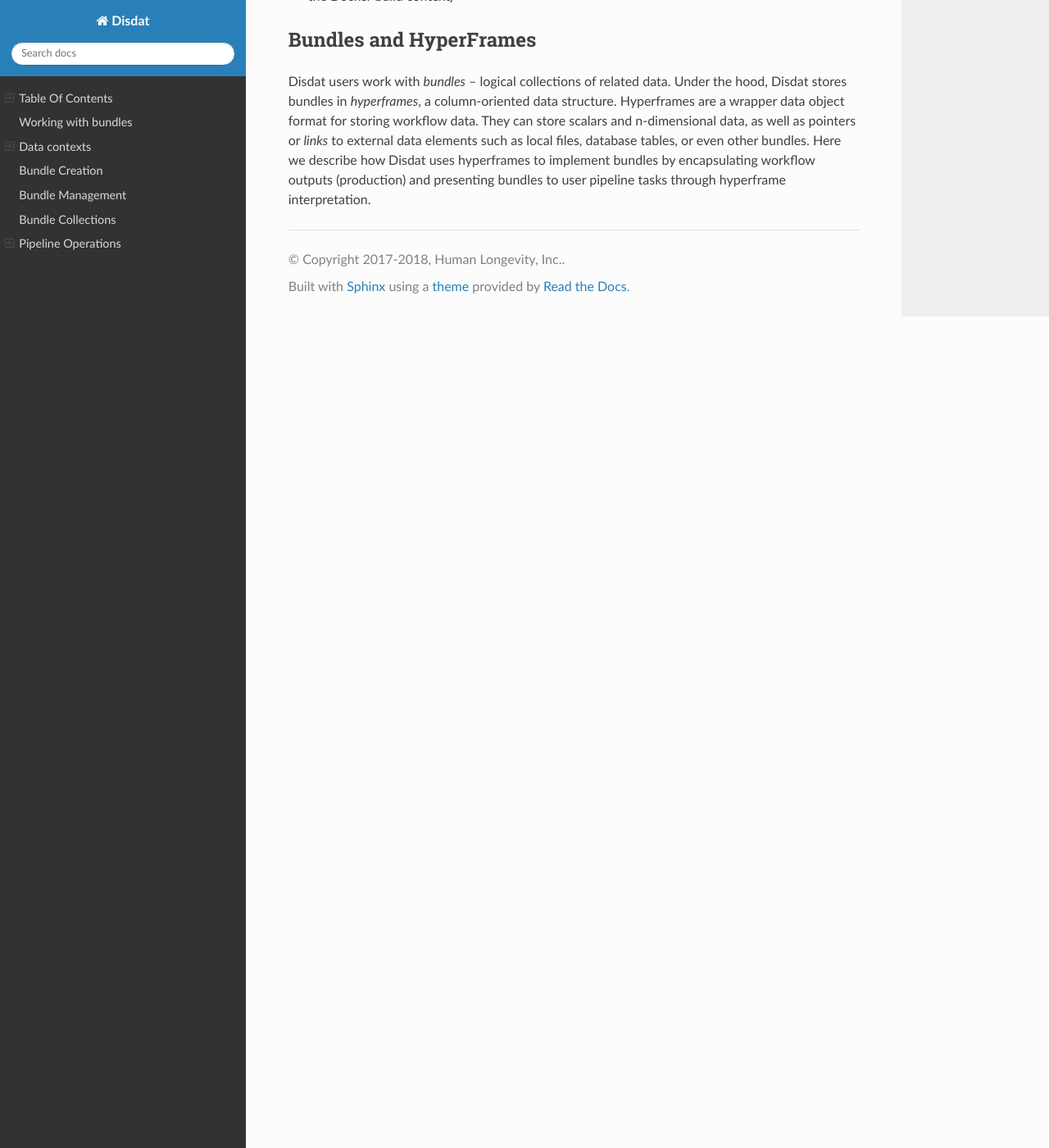
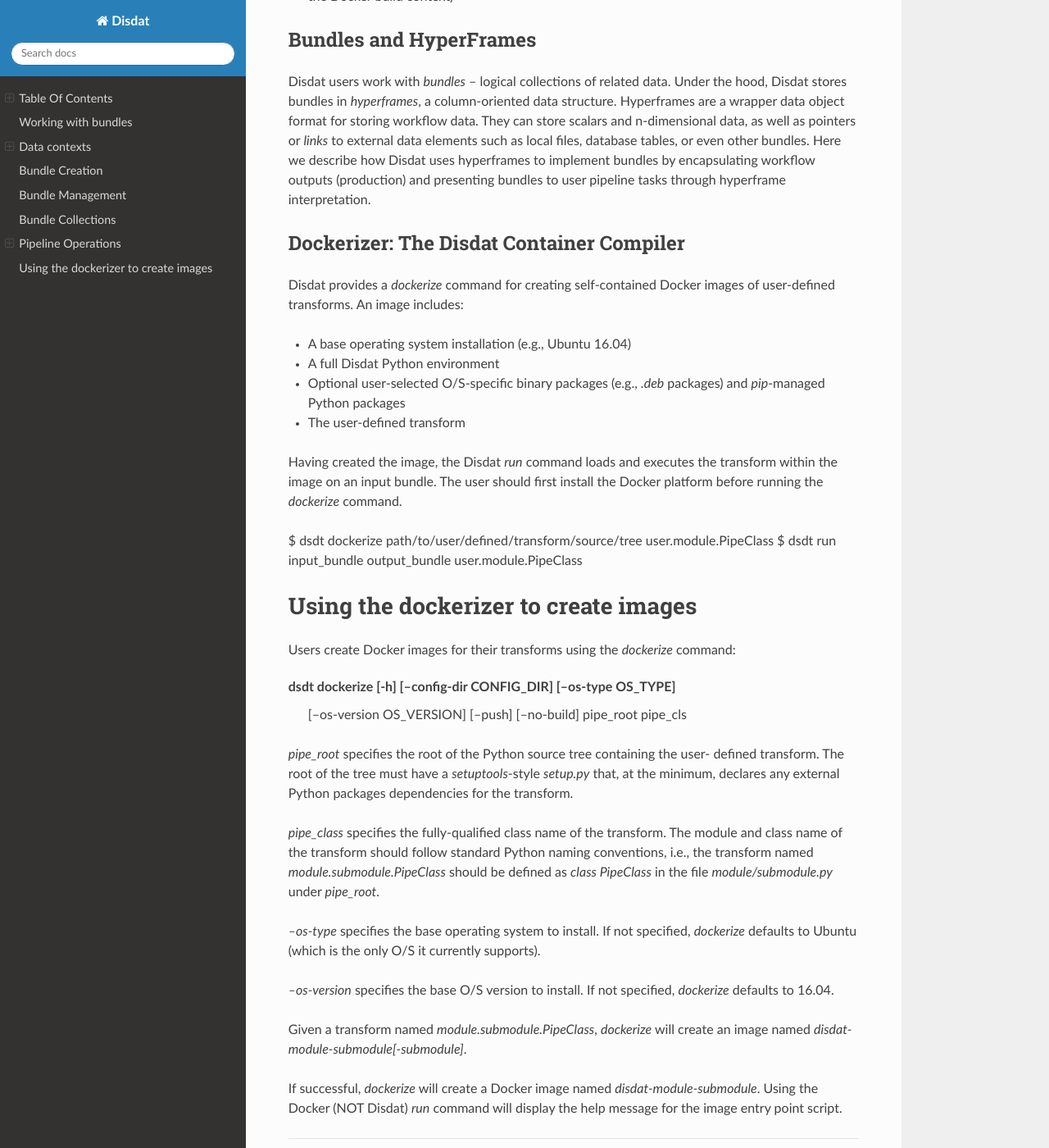
Before and after one commit to kyocum/disdat, a Sphinx documentation site: the page built from docs/usage.rst, in a window 1280 px wide and 1400 px high, scrolled down 12102 px. Shown: the whole window at 82% size. Built offline with Sphinx 7.4.7 and the Read the Docs theme 2.0.0, drawn with Linux system fonts in a browser that asks for light colours; some of the changed text lies outside the part shown.

Commit message:
Added initial documentation for run the dockerize command

```diff
--- a/docs/usage.rst
+++ b/docs/usage.rst
@@ -53,8 +53,7 @@
 
     `Disdat Re-execution <#disdat-re-execution>`__ 13
 
-**`Dockerizor: The Disdat Container
-Compiler <#dockerizor-the-disdat-container-compiler>`__** **13**
+**`Dockerizer: The Disdat Container Compiler <#dockerizer-the-disdat-container-compiler>`__** **13**
 
     `Container Calling Convention <#container-calling-convention>`__ 13
 
@@ -557,3 +556,55 @@
 Here we describe how Disdat uses hyperframes to implement bundles by
 encapsulating workflow outputs (production) and presenting bundles to
 user pipeline tasks through hyperframe interpretation.
+
+Dockerizer: The Disdat Container Compiler
+=========================================
+
+Disdat provides a `dockerize` command for creating self-contained Docker
+images of user-defined transforms. An image includes:
+
+- A base operating system installation (e.g., Ubuntu 16.04)
+- A full Disdat Python environment
+- Optional user-selected O/S-specific binary packages (e.g., `.deb` packages) and `pip`-managed Python packages
+- The user-defined transform
+
+Having created the image, the Disdat `run` command loads and executes the
+transform within the image on an input bundle. The user should first install
+the Docker platform before running the `dockerize` command.
+
+$ dsdt dockerize path/to/user/defined/transform/source/tree user.module.PipeClass
+$ dsdt run input_bundle output_bundle user.module.PipeClass
+
+
+Using the dockerizer to create images
+-------------------------------------
+
+Users create Docker images for their transforms using the `dockerize` command:
+
+dsdt dockerize [-h] [--config-dir CONFIG_DIR] [--os-type OS_TYPE]
+               [--os-version OS_VERSION] [--push] [--no-build]
+               pipe_root pipe_cls
+
+`pipe_root` specifies the root of the Python source tree containing the user-
+defined transform. The root of the tree must have a `setuptools`-style
+`setup.py` that, at the minimum, declares any external Python packages
+dependencies for the transform.
+
+`pipe_class` specifies the fully-qualified class name of the transform. The
+module and class name of the transform should follow standard Python naming
+conventions, i.e., the transform named `module.submodule.PipeClass` should
+be defined as `class PipeClass` in the file `module/submodule.py` under
+`pipe_root`.
+
+`--os-type` specifies the base operating system to install. If not specified,
+`dockerize` defaults to Ubuntu (which is the only O/S it currently supports).
+
+`--os-version` specifies the base O/S version to install. If not specified,
+`dockerize` defaults to 16.04.
+
+Given a transform named `module.submodule.PipeClass`, `dockerize` will create
+an image named `disdat-module-submodule[-submodule]`.
+
+If successful, `dockerize` will create a Docker image named
+`disdat-module-submodule`. Using the Docker (NOT Disdat) `run` command will
+display the help message for the image entry point script.
--- a/setup.py
+++ b/setup.py
@@ -73,6 +73,7 @@
         '': ['*.json'],
         'disdat': [
             'config/disdat/*',
+            'VERSION',
         ],
         'infrastructure': [
             'Dockerfiles/hyperframe_def/*'
```
